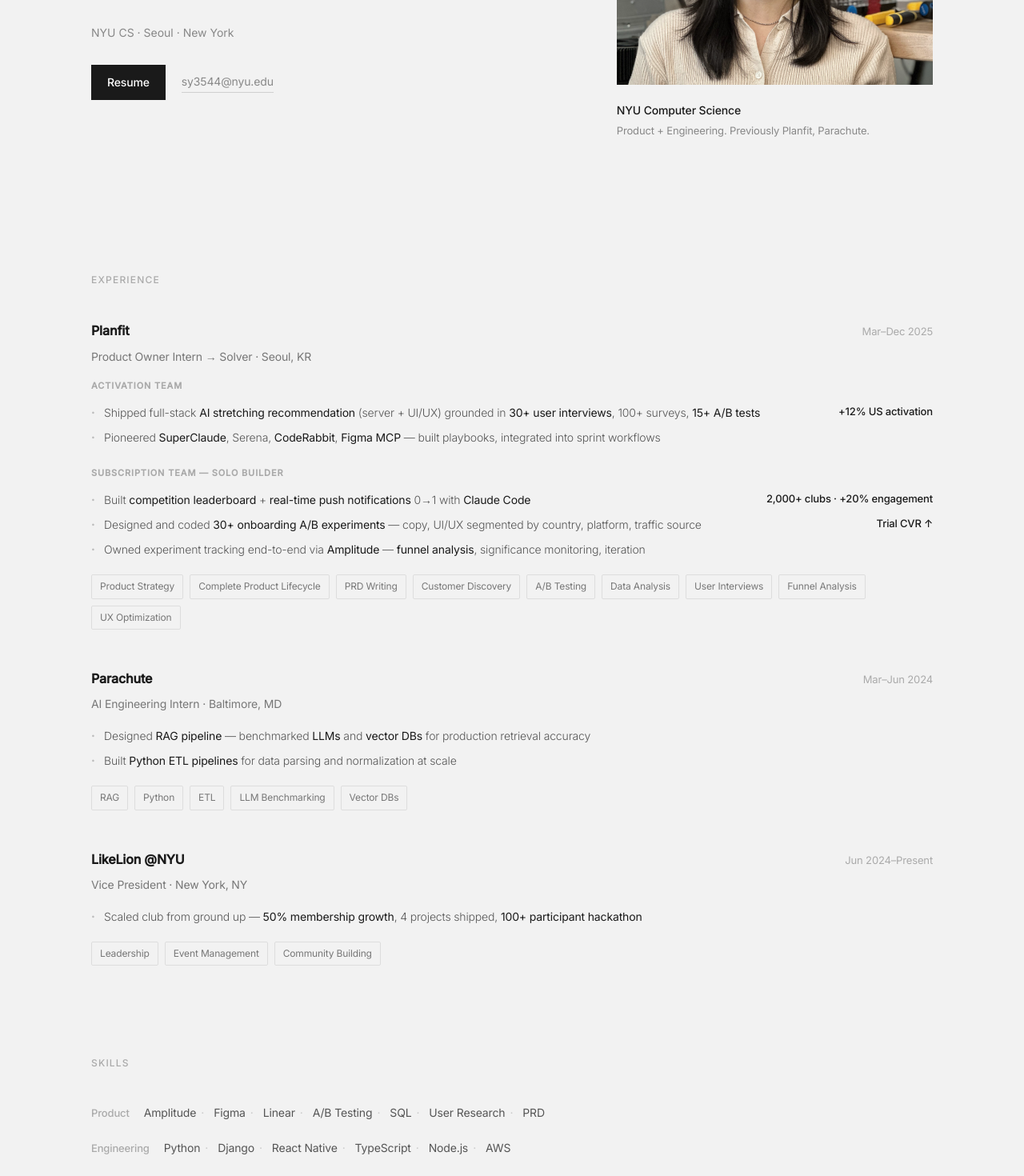
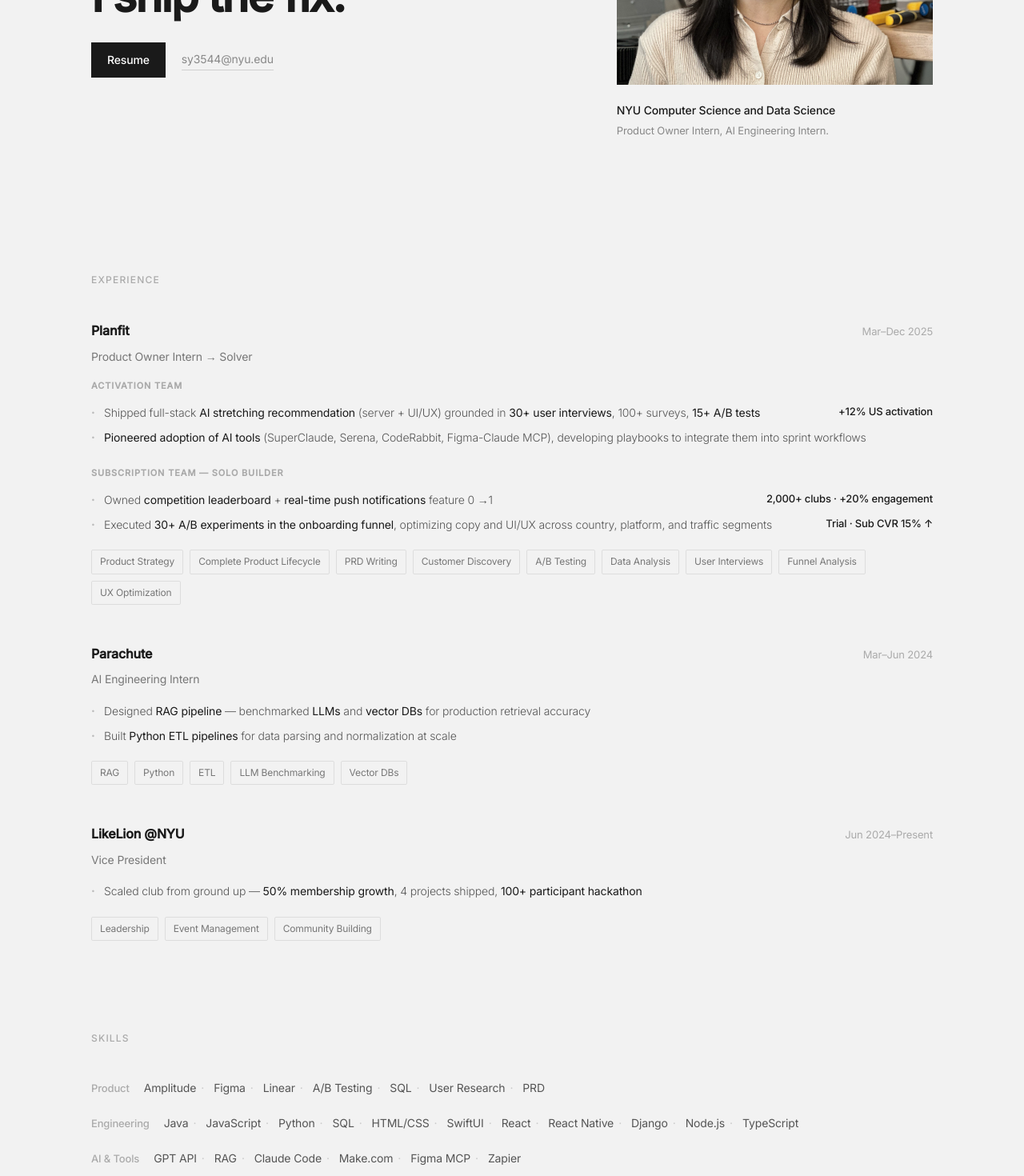
Before and after one commit to yunLeia/personal_website_leiayun, a React (Vite) app: page / in a window 1280 px wide. Shown: the part 460-1930 px from the top of the page at 80% size. Built offline with nearby package versions, Linux system fonts and the light colour scheme.

Commit message:
Contents edit

```diff
--- a/src/components/sections/Experience.tsx
+++ b/src/components/sections/Experience.tsx
@@ -74,7 +74,7 @@
               <span className="text-[13px] max-sm:text-[12px] text-[#aaa]">{exp.date}</span>
             </div>
             <div className="text-[14px] max-sm:text-[13px] text-[#777] mb-4 max-sm:mb-3">
-              {exp.role} · {exp.location}
+              {exp.role}
             </div>
 
             {exp.subTeams && (
--- a/src/components/sections/Hero.tsx
+++ b/src/components/sections/Hero.tsx
@@ -23,7 +23,6 @@
                 </span>
               ))}
             </h1>
-            <p className="text-[14px] max-sm:text-[13px] text-[#888] mt-8 max-sm:mt-6 tracking-normal">{HERO.tag}</p>
             <div className="flex items-center gap-5 mt-7 max-sm:mt-5 max-sm:flex-wrap max-sm:gap-4">
               <a
                 href={SITE.resume}
--- a/src/lib/constants.ts
+++ b/src/lib/constants.ts
@@ -14,17 +14,15 @@
     'I find the problem.',
     'I ship the fix.',
   ],
-  tag: 'NYU CS · Seoul · New York',
   bio: {
-    title: 'NYU Computer Science',
-    subtitle: 'Product + Engineering. Previously Planfit, Parachute.',
+    title: 'NYU Computer Science and Data Science',
+    subtitle: 'Product Owner Intern, AI Engineering Intern.',
   },
 };
 
 export const EXPERIENCE: ExperienceItem[] = [
   {
     company: 'Planfit',
-    location: 'Seoul, KR',
     date: 'Mar–Dec 2025',
     role: 'Product Owner Intern → Solver',
     skills: ['Product Strategy', 'Complete Product Lifecycle', 'PRD Writing', 'Customer Discovery', 'A/B Testing', 'Data Analysis', 'User Interviews', 'Funnel Analysis', 'UX Optimization'],
@@ -33,22 +31,22 @@
         label: 'Activation Team',
         bullets: [
           { text: 'Shipped full-stack AI stretching recommendation (server + UI/UX) grounded in 30+ user interviews, 100+ surveys, 15+ A/B tests', metric: '+12% US activation', keywords: ['AI stretching recommendation', '30+ user interviews', '15+ A/B tests'] },
-          { text: 'Pioneered SuperClaude, Serena, CodeRabbit, Figma MCP — built playbooks, integrated into sprint workflows', keywords: ['SuperClaude', 'CodeRabbit', 'Figma MCP'] },
+          {
+            text: 'Pioneered adoption of AI tools (SuperClaude, Serena, CodeRabbit, Figma-Claude MCP), developing playbooks to integrate them into sprint workflows', keywords: ['Pioneered adoption of AI tools']
+          },
         ],
       },
       {
         label: 'Subscription Team — Solo Builder',
         bullets: [
-          { text: 'Built competition leaderboard + real-time push notifications 0→1 with Claude Code', metric: '2,000+ clubs · +20% engagement', keywords: ['competition leaderboard', 'real-time push notifications', 'Claude Code'] },
-          { text: 'Designed and coded 30+ onboarding A/B experiments — copy, UI/UX segmented by country, platform, traffic source', metric: 'Trial CVR ↑', keywords: ['30+ onboarding A/B experiments'] },
-          { text: 'Owned experiment tracking end-to-end via Amplitude — funnel analysis, significance monitoring, iteration', keywords: ['Amplitude', 'funnel analysis'] },
+          { text: 'Owned competition leaderboard + real-time push notifications feature 0 \→1', metric: '2,000+ clubs · +20% engagement', keywords: ['competition leaderboard', 'real-time push notifications', 'Claude Code'] },
+          { text: 'Executed 30+ A/B experiments in the onboarding funnel, optimizing copy and UI/UX across country, platform, and traffic segments', metric: 'Trial · Sub CVR 15% ↑', keywords: [' 30+ A/B experiments in the onboarding funnel'] },
         ],
       },
     ],
   },
   {
     company: 'Parachute',
-    location: 'Baltimore, MD',
     date: 'Mar–Jun 2024',
     role: 'AI Engineering Intern',
     skills: ['RAG', 'Python', 'ETL', 'LLM Benchmarking', 'Vector DBs'],
@@ -59,7 +57,6 @@
   },
   {
     company: 'LikeLion @NYU',
-    location: 'New York, NY',
     date: 'Jun 2024–Present',
     role: 'Vice President',
     skills: ['Leadership', 'Event Management', 'Community Building'],
@@ -81,11 +78,15 @@
   },
   {
     category: 'Engineering',
-    values: ['Python', 'Django', 'React Native', 'TypeScript', 'Node.js', 'AWS'],
+    values: ['Java', 'JavaScript', 'Python', 'SQL', 'HTML/CSS', 'SwiftUI', 'React', 'React Native', 'Django', 'Node.js', 'TypeScript'],
   },
   {
     category: 'AI & Tools',
-    values: ['GPT API', 'RAG', 'Claude Code', 'Make.com', 'Figma MCP'],
+    values: ['GPT API', 'RAG', 'Claude Code', 'Make.com', 'Figma MCP', 'Zapier'],
+  },
+  {
+    category: 'DevOps & Tools',
+    values: ['AWS', 'Firebase', 'Docker', 'Xcode', 'GitHub'],
   },
 ];
 
--- a/src/types/index.ts
+++ b/src/types/index.ts
@@ -11,7 +11,6 @@
 
 export interface ExperienceItem {
   company: string;
-  location: string;
   date: string;
   role: string;
   skills: string[];
```
